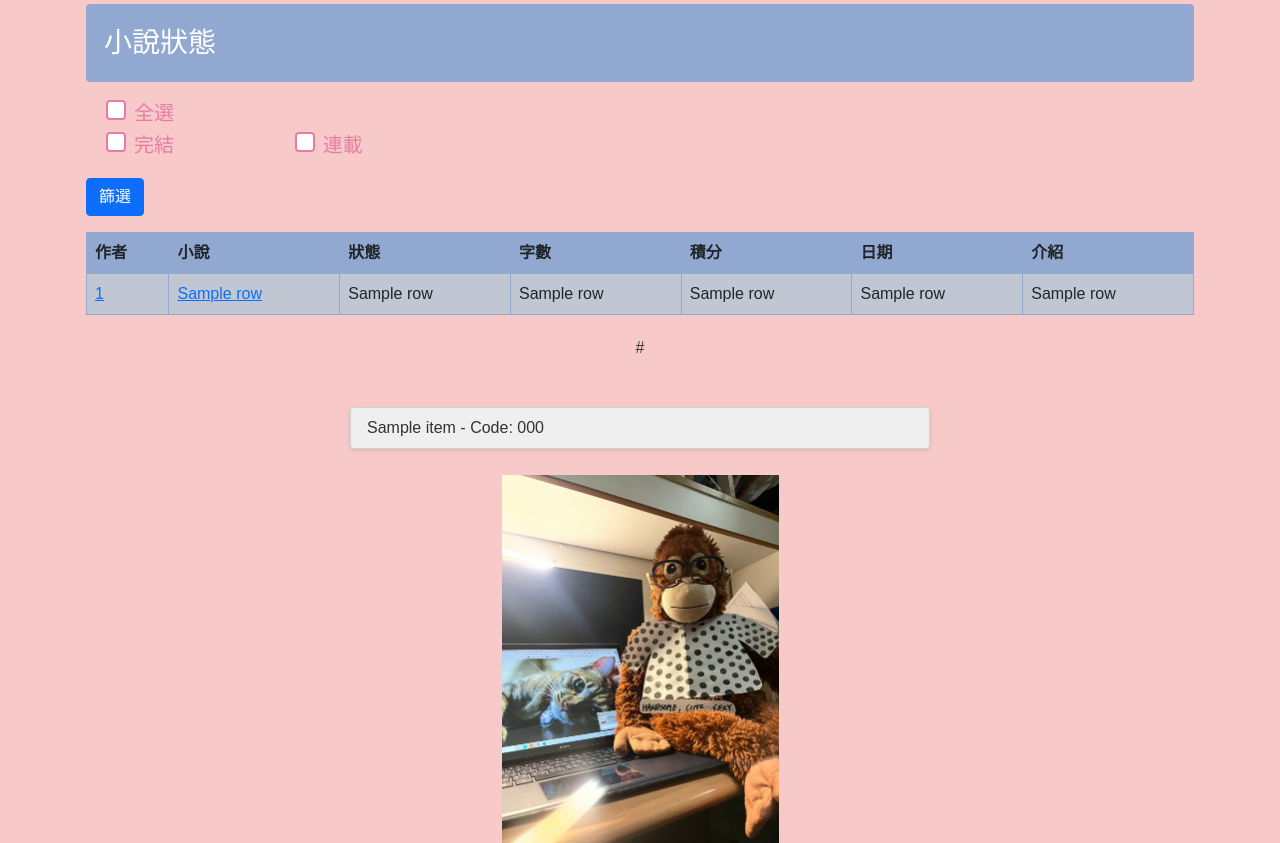
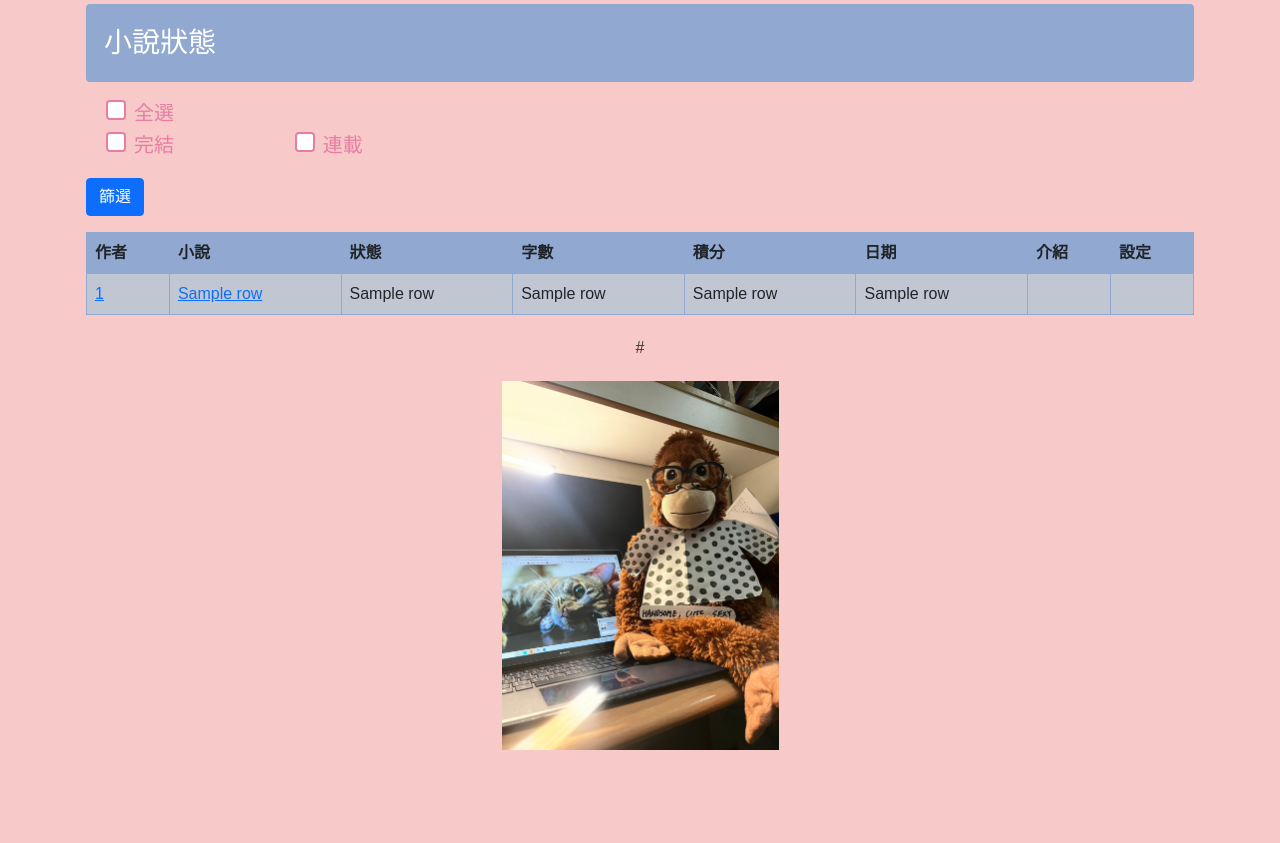
Before and after one commit to Emily0330/db_final_project, a Flask app: template templates/index.html in a window 1280 px wide. Shown: the part 1016-1859 px from the top of the page. After the commit the page ends 1766 px from the top, so only its background shows below. Run offline with Flask 3, Linux system fonts and the light colour scheme; the template is opened without the code that fills it: most values are stand-ins (such as "Sample title", 1, 10 or a date in 2020); some libraries are stand-ins or nearby versions.

Commit message:
Update index.html

```diff
--- a/templates/index.html
+++ b/templates/index.html
@@ -15,7 +15,7 @@
         <p class="alert alert-info">小說設定</p>
 
         <!-- 篩選功能 -->
-        <form action="/" method="post">
+        <form action="/" method="post" id="myForm">
             <div class="form-check">
                 <input class="form-check-input" type="checkbox" id="selectAllOptions">
                 <label class="form-check-label" for="selectAllOptions">全選</label>
@@ -409,6 +409,7 @@
                 </div>
             </div>
         </form>
+        <div id="warning" style="color: red; display: none;">至少選擇一個選項</div>
 
         <!-- results -->
         {% if results %}
@@ -423,6 +424,7 @@
                         <th style="border: 1px solid #91a8d0;">積分</th>
                         <th style="border: 1px solid #91a8d0;">日期</th>
                         <th style="border: 1px solid #91a8d0;">介紹</th>
+                        <th style="border: 1px solid #91a8d0;">設定</th>
                         <!-- 根据您的数据结构添加更多列 -->
                     </tr>
                 </thead>
@@ -448,7 +450,10 @@
                             {{ row[6] }}</a>
                         </td>
                         <td style="border: 1px solid #91a8d0;">
-                            {{ row[7] }}</a>
+                            {{ row[7].split("：")[1].split("標")[0] }}</a>
+                        </td>
+                        <td style="border: 1px solid #91a8d0;">
+                            {{ row[7].split("：")[2] }}</a>
                         </td>
                         <!-- 根据您的数据结构填充行 -->
                     </tr>
@@ -468,14 +473,6 @@
             </script>
         {% endif %}
 
-        <!-- 小說列表 -->
-        <ul class="list-group">
-            {% for item in items %}
-                <li class="list-group-item">{{ item.name }} - Code: {{ item.code }}</li>
-            {% else %}
-                <li class="list-group-item">No novels found.</li>
-            {% endfor %}
-        </ul>
         <!-- 引用 static/images 目錄下的圖片 -->
         <img src="{{ url_for('static', filename='images/yjt_monk.jpg') }}" alt="Monkey Image" class="img-fluid my-3">
     </div>
```
